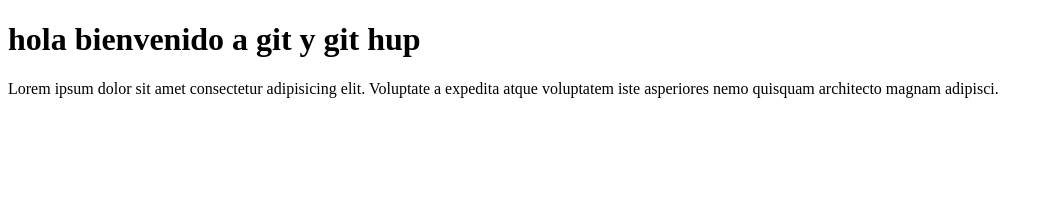
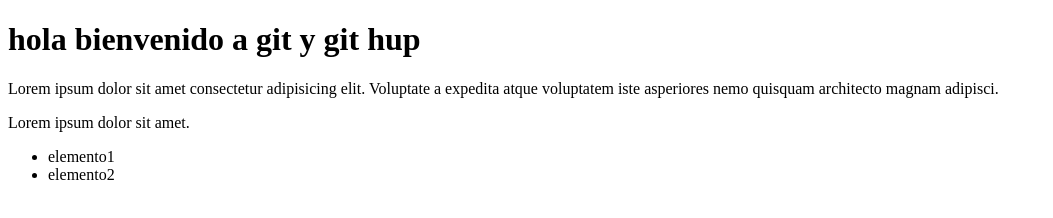
Before and after one commit to elizabet89/nuevo, a plain HTML site: page index.html in a window 1280 px wide. Shown: the whole page, without its empty margins (0-1053 px from the left). Drawn offline with Linux system fonts and the light colour scheme.

Commit message:
agregue-list

```diff
--- a/index.html
+++ b/index.html
@@ -13,6 +13,10 @@
     <h1>hola bienvenido a git y git hup</h1>
 
     <p>Lorem ipsum dolor sit amet consectetur adipisicing elit. Voluptate a expedita atque voluptatem iste asperiores nemo quisquam architecto magnam adipisci.</p>
-
+    <p>Lorem ipsum dolor sit amet.</p>
+     <ul>
+        <li>elemento1</li>
+        <li>elemento2</li>
+     </ul>
 </body>
 </html>
```
